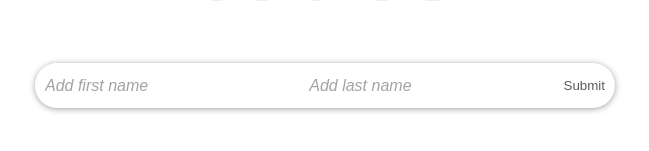
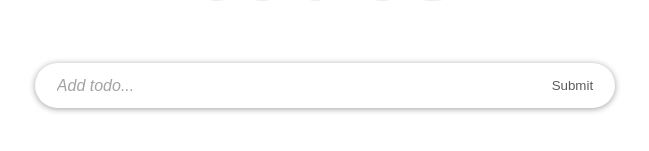
Before and after one commit to AckonSamuel/react-to-do-list-app, a React (Create React App) app: page / in a window 1280 px wide. Shown: the part 233-384 px from the top of the page, without its empty margins (315-964 px from the left). Built offline with nearby package versions, Linux system fonts and the light colour scheme.

Commit message:
Necessary update

```diff
--- a/src/functionBased/components/InputTodo.js
+++ b/src/functionBased/components/InputTodo.js
@@ -1,43 +1,8 @@
 import React, { useState } from "react"
 
-// const InputTodo = () => {
-//   const [title, setTitle] = useState("")
-
-//   const onChange = e => {
-//     setTitle(e.target.value)
-//   }
-
-//   const handleSubmit = e => {
-//     e.preventDefault()
-//     if(title.trim()) {
-//       props.addTodoProps(title)
-//       setTitle("")
-//     } else {
-//       alert("Please write item")
-//     }
-
-//   }
-
-//   return (
-//     <form onSubmit={handleSubmit}
-//     className="form-container">
-//       <input
-//       type="text"
-//       className="input-text"
-//       placeholder="Add todo..."
-//       value={title}
-//       name="title"
-//       onChange={onChange}
-//       />
-//       <button className="input-submit">Submit</button>
-//       </form>
-//   )
-// }
-
 const InputTodo = props => {
-  const [ inputText, setInputText] = useState({
-    fName: "",
-    lastNmae: "",
+  const [inputText, setInputText] = useState({
+    title: "",
   })
 
   const onChange = e => {
@@ -49,34 +14,30 @@ const InputTodo = props => {
 
   const handleSubmit = e => {
     e.preventDefault()
-    console.log("submitted")
+    if(inputText.title.trim()) {
+      props.addTodoProps(inputText.title)
+      setInputText({
+        title: "",
+      })
+    } else {
+      alert("Please write item")
+    }
+
   }
 
   return (
-    <>
     <form onSubmit={handleSubmit}
     className="form-container">
       <input
       type="text"
       className="input-text"
-        placeholder="Add first name"
-        name="fName"
+      placeholder="Add todo..."
+      value={inputText.title}
+      name="title"
       onChange={onChange}
       />
-        <input
-        type="text"
-        className="input-text"
-        placeholder="Add last name"
-        value={inputText.lastName}
-        name="lastName"
-        onChange={onChange}
-        />
-
       <button className="input-submit">Submit</button>
       </form>
-        <h2>{inputText.fName}</h2>
-        <h2>{inputText.lastName}</h2>
-    </>
   )
 }
 
```
Lines whose indentation alone changed are shown as unchanged.
